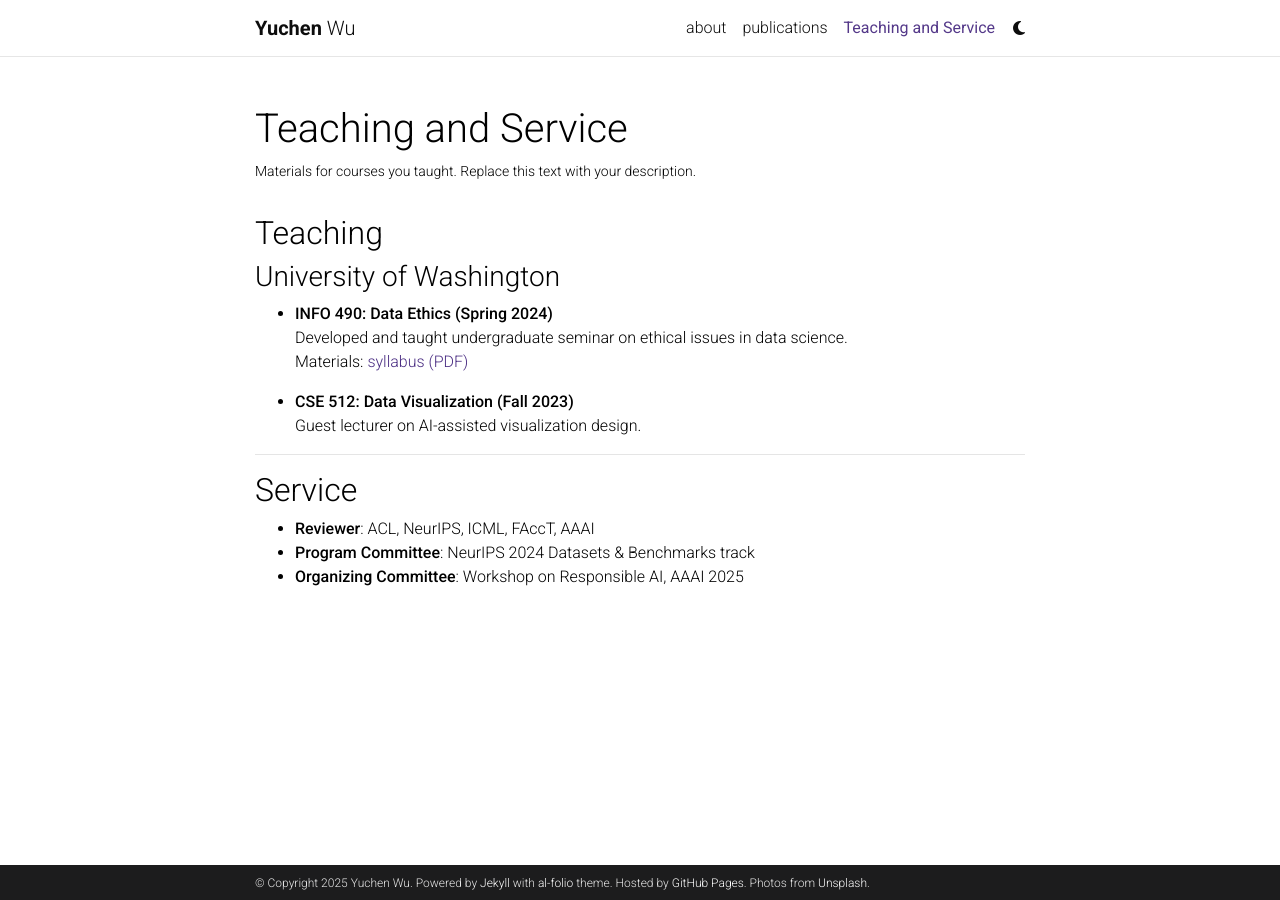
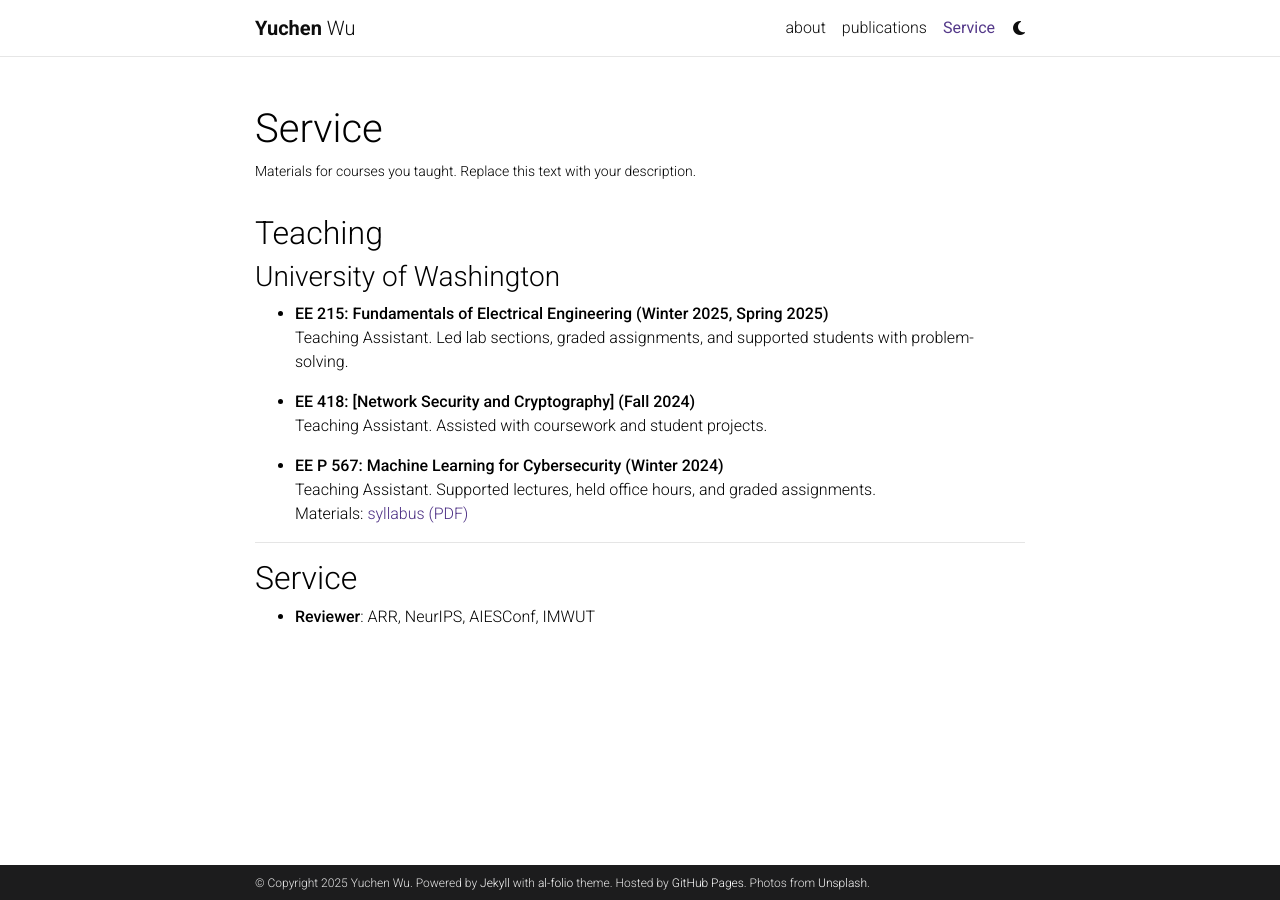
Before and after one commit to Chibadaisuki/website, a Jekyll site: the page built from _pages/teaching.md, in a window 1280 px wide. Built offline with Jekyll 4.4.1, drawn with Linux system fonts in a browser that asks for light colours; comment, search, counter and statistics services are not loaded; a style sheet for code colours, icons or effects is not loaded.

Commit message:
Update teaching.md

```diff
--- a/_pages/teaching.md
+++ b/_pages/teaching.md
@@ -10,17 +10,18 @@
 ## Teaching
 
 ### University of Washington
-- **INFO 490: Data Ethics (Spring 2024)**
-  Developed and taught undergraduate seminar on ethical issues in data science.
-  Materials: [syllabus (PDF)](/assets/files/info490_syllabus.pdf)
+- **EE 215: Fundamentals of Electrical Engineering (Winter 2025, Spring 2025)**
+  Teaching Assistant. Led lab sections, graded assignments, and supported students with problem-solving.
 
-- **CSE 512: Data Visualization (Fall 2023)**
-  Guest lecturer on AI-assisted visualization design.
+- **EE 418: [Network Security and Cryptography] (Fall 2024)**
+  Teaching Assistant. Assisted with coursework and student projects.
+
+- **EE P 567: Machine Learning for Cybersecurity (Winter 2024)**
+  Teaching Assistant. Supported lectures, held office hours, and graded assignments.
+  Materials: [syllabus (PDF)](/assets/files/EE-P-567-Final-Syllabus.pdf)
 
 ---
 
 ## Service
 
-- **Reviewer**: ACL, NeurIPS, ICML, FAccT, AAAI
-- **Program Committee**: NeurIPS 2024 Datasets & Benchmarks track
-- **Organizing Committee**: Workshop on Responsible AI, AAAI 2025
+- **Reviewer**: ARR, NeurIPS, AIESConf, IMWUT
```
Also changed, not shown: other parts of _pages/teaching.md (+2 -2 lines).
